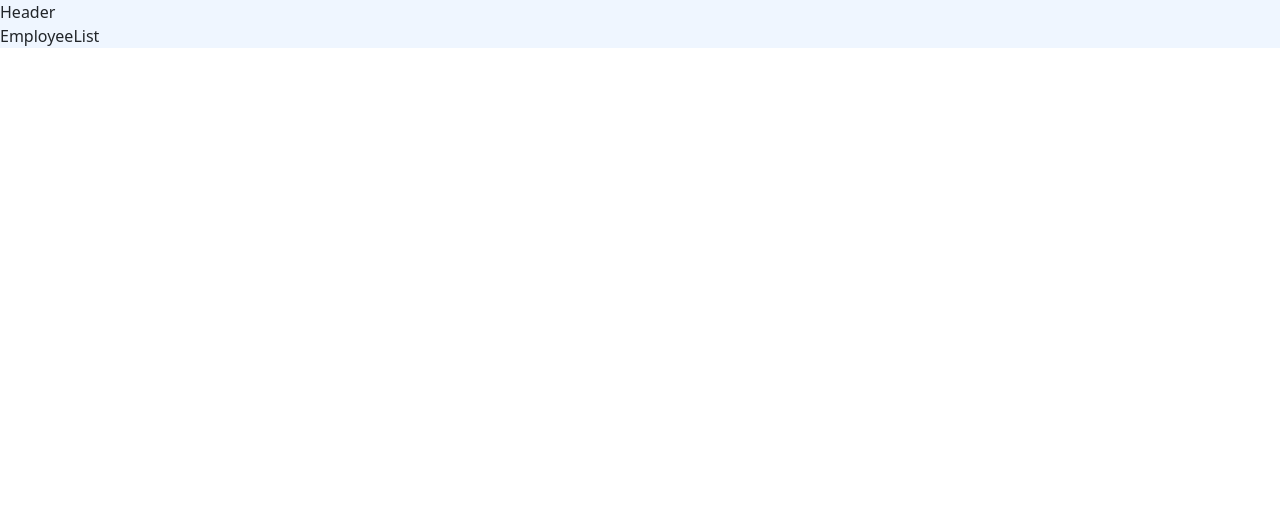
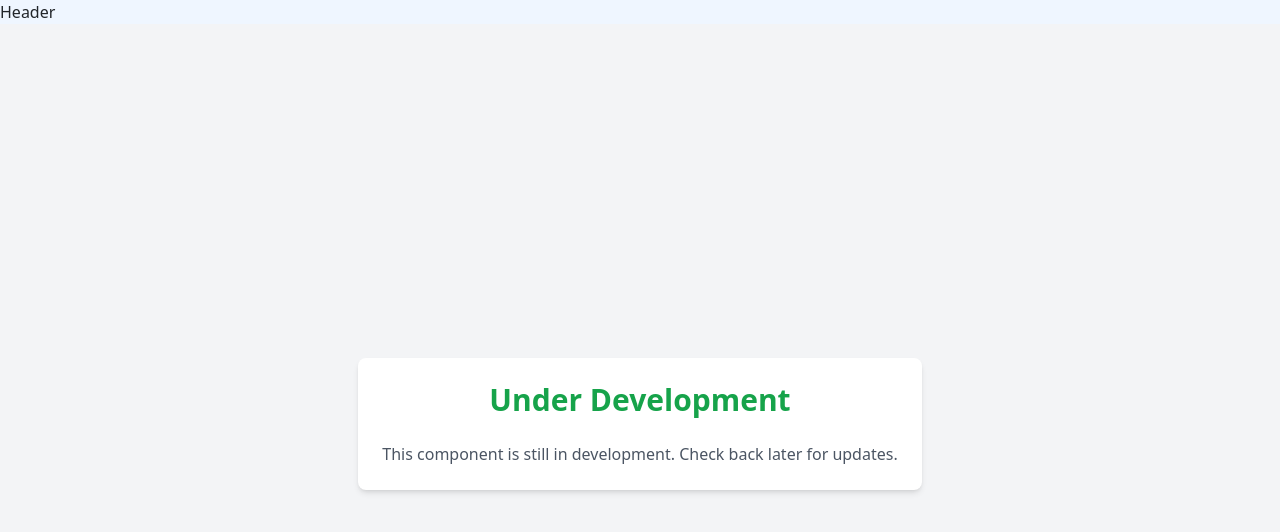
Before and after one commit to 3bdalah/trello, a React (Vite) app: page /employees in a window 1280 px wide. Shown: the top 532 px of the page. Built offline with nearby package versions, Linux system fonts and the light colour scheme; no server answers.

Commit message:
Update EmployeeList component, to display "under development" while it's being developed

```diff
--- a/src/components/EmployeeList/EmployeeList.jsx
+++ b/src/components/EmployeeList/EmployeeList.jsx
@@ -1,3 +1,9 @@
+import UnderProgress from "../Under-progress/under-progress";
+
+
+
 export default function EmployeeList() {
-  return <div>EmployeeList</div>;
+  return (
+<UnderProgress/>
+  );
 }
```
